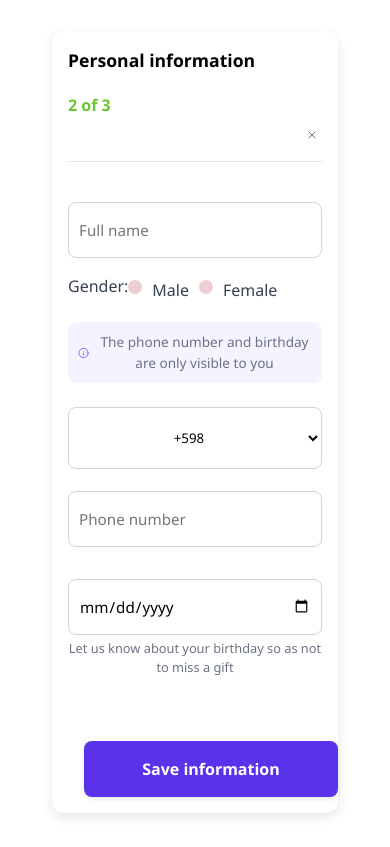
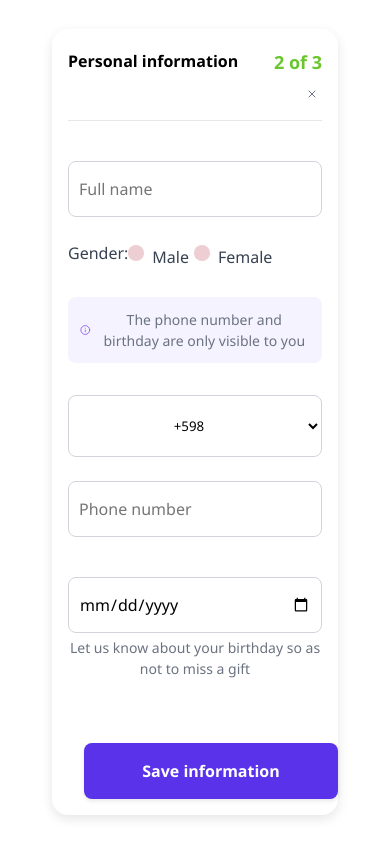
Before and after one commit to soliyana22/Signup_Login, a React (Vite) app: page /personalinfo in a window 390 px wide. Built offline with nearby package versions, Linux system fonts and the light colour scheme.

Commit message:
commited

```diff
--- a/src/pages/Login/Login.jsx
+++ b/src/pages/Login/Login.jsx
@@ -94,11 +94,11 @@ const Login = () => {
             <p>8+ Characters</p>
           </div>
 
-          <button type="submit">Create Account</button><br/>
+          <button type="submit">Log In</button><br/>
           <label className="custom-checkbox-container">
             <input type="checkbox" className="hidden-checkbox"/>
             <span className="custom-checkbox"></span>
-            Send me news and promotions
+            Remember me
           </label>
         </form>
         <div className='bottom_text'>
--- a/src/pages/Register/Personal_info.css
+++ b/src/pages/Register/Personal_info.css
@@ -233,15 +233,20 @@
     padding: 16px;
   }
 
-  .personal-info-header {
-    flex-direction: column;
-    align-items: flex-start;
+   .personal-info-header {
+    display: flex;
+    flex-direction: row;      /* Stay in one line */
+    justify-content: space-between;
+    align-items: center;
+    flex-wrap: wrap;          /* Wrap items if space is tight */
     gap: 8px;
+    white-space: normal;      /* Allow wrapping within each item */
   }
 
   .personal-info-close {
     align-self: flex-end;
     margin-left: 0;
+
   }
 
   .personal-info-phone {
@@ -274,118 +279,36 @@
 }
 
 /* Mobile screens (up to 480px) */
-@media (max-width: 480px) {
-  .personal-info-title {
-    font-size: 1rem;
-  }
 
-  .personal-info-step {
-    font-size: 0.9rem;
-  }
 
-  .personal-info-note {
-    font-size: 0.8rem;
-    padding: 8px;
-  }
-
-  .personal-info-input,
-  .personal-info-birthday input {
-    font-size: 0.9rem;
-    padding: 8px;
-  }
-
-  .personal-info-button {
-    font-size: 0.95rem;
-    padding: 10px;
-  }
-
-  .personal-info-phone {
-    gap: 4px;
-  }
-  personal-info-header {
-    flex-wrap: wrap;
+/* Mobile-first responsiveness fix for header layout */
+@media (max-width: 600px) {
+  .personal-info-header {
+    display: flex;
+    flex-direction: row;      /* Stay in one line */
+    justify-content: space-between;
+    align-items: center;
+    flex-wrap: wrap;          /* Wrap items if space is tight */
     gap: 8px;
-  }
-  @media (max-width: 600px) {
-  .personal-info-container {
-    padding: 16px;
-    width: 100%;
-    border-radius: 12px;
-  }
-
-  .personal-info-header {
-    flex-direction: column;
-    align-items: flex-start;
-    gap: 8px;
+    white-space: normal;      /* Allow wrapping within each item */
   }
 
   .personal-info-title {
-    font-size: 1.1rem;
-    margin-right: 0;
-    margin-bottom: 0.5rem;
+    font-size: 1rem;
+    margin: 0;
+    flex-shrink: 1;           /* Allow shrinking to fit */
   }
 
   .personal-info-progress {
-    flex-direction: row;
-    justify-content: space-between;
-    width: 100%;
+    flex-grow: 1;
+    justify-content: flex-start;
+    flex-wrap: wrap;
+    gap: 8px;
   }
 
   .personal-info-close {
     margin-left: auto;
-    align-self: flex-end;
     padding: 4px;
-  }
-
-  .personal-info-fields {
-    gap: 16px;
-  }
-
-  .personal-info-phone {
-    flex-direction: column;
-    gap: 6px;
-  }
-
-  .personal-info-country select {
-    width: 100%;
-    margin-top: 0.5rem;
-  }
-
-  .personal-info-input,
-  .personal-info-birthday input {
-    font-size: 0.95rem;
-    padding: 10px;
-  }
-
-  .personal-info-note {
-    font-size: 0.85rem;
-    padding: 10px;
-  }
-
-  .personal-info-button {
-    font-size: 1rem;
-    padding: 12px;
-  }
-
-  .personal-info-gender {
-    flex-direction: row;
-    flex-wrap: wrap;
-    gap: 10px;
-  }
-
-  .personal-info-radio-label span::before {
-    width: 14px;
-    height: 14px;
-    top: 2px;
-  }
-
-  .personal-info-subtext {
-    font-size: 0.8rem;
-  }
-
-  .personal-info-step {
-    font-size: 1rem;
+    align-self: center;
   }
 }
-
-}
```
